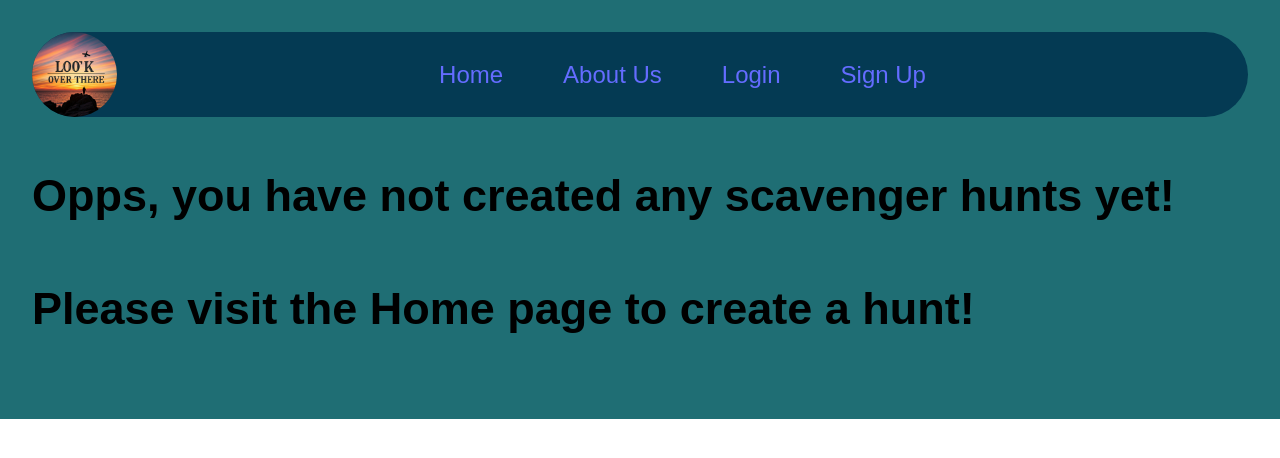
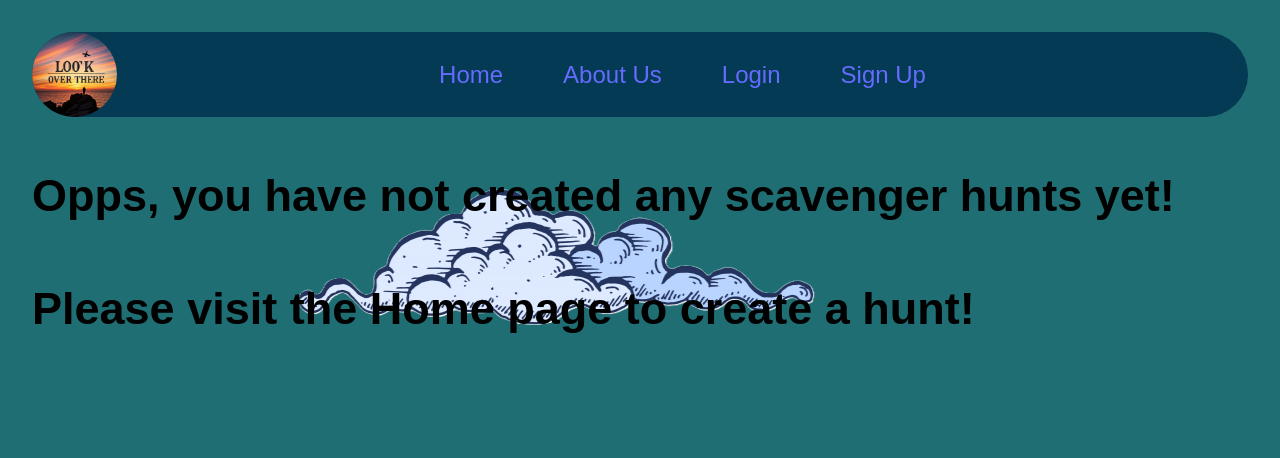
Before and after one commit to Godzelduh/look-over-there, a React (Vite) app in the folder client/: page /Profile in a window 1280 px wide. Shown: the top 458 px of the page. Built offline with nearby package versions, Linux system fonts and the light colour scheme.

Commit message:
made fix fr cloud

```diff
--- a/client/index.html
+++ b/client/index.html
@@ -1,5 +1,5 @@
 <!doctype html>
-<html lang="en">
+<html lang="en" style="background-color:#1f6e74">
   <head>
     <meta charset="UTF-8" />
 
--- a/client/src/Styles/App.css
+++ b/client/src/Styles/App.css
@@ -7,6 +7,7 @@ body {
 }
 
 #root {
+  position: relative;
   max-width: 100%;
   margin: 0 auto;
   padding: 2rem;
@@ -16,6 +17,7 @@ body {
 .app-container {
   display: flex;
   flex-direction: column;
+
 
 }
 .cloud-container {
--- a/client/src/Styles/index.css
+++ b/client/src/Styles/index.css
@@ -5,8 +5,7 @@
 
   color-scheme: light dark;
   color: rgba(255, 255, 255, 0.87);
-  background-color: #242424;
-
+  background-color: #1f6e74;
   font-synthesis: none;
   text-rendering: optimizeLegibility;
   -webkit-font-smoothing: antialiased;
```
